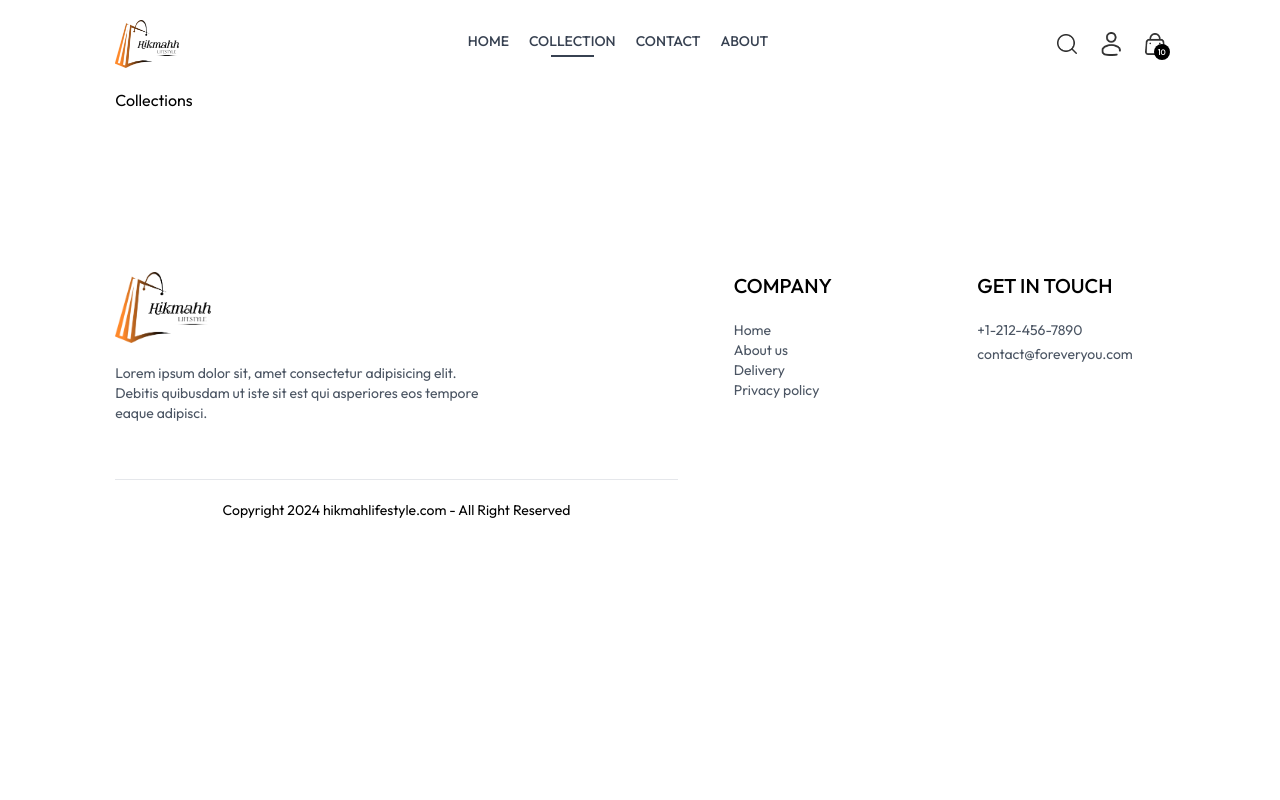
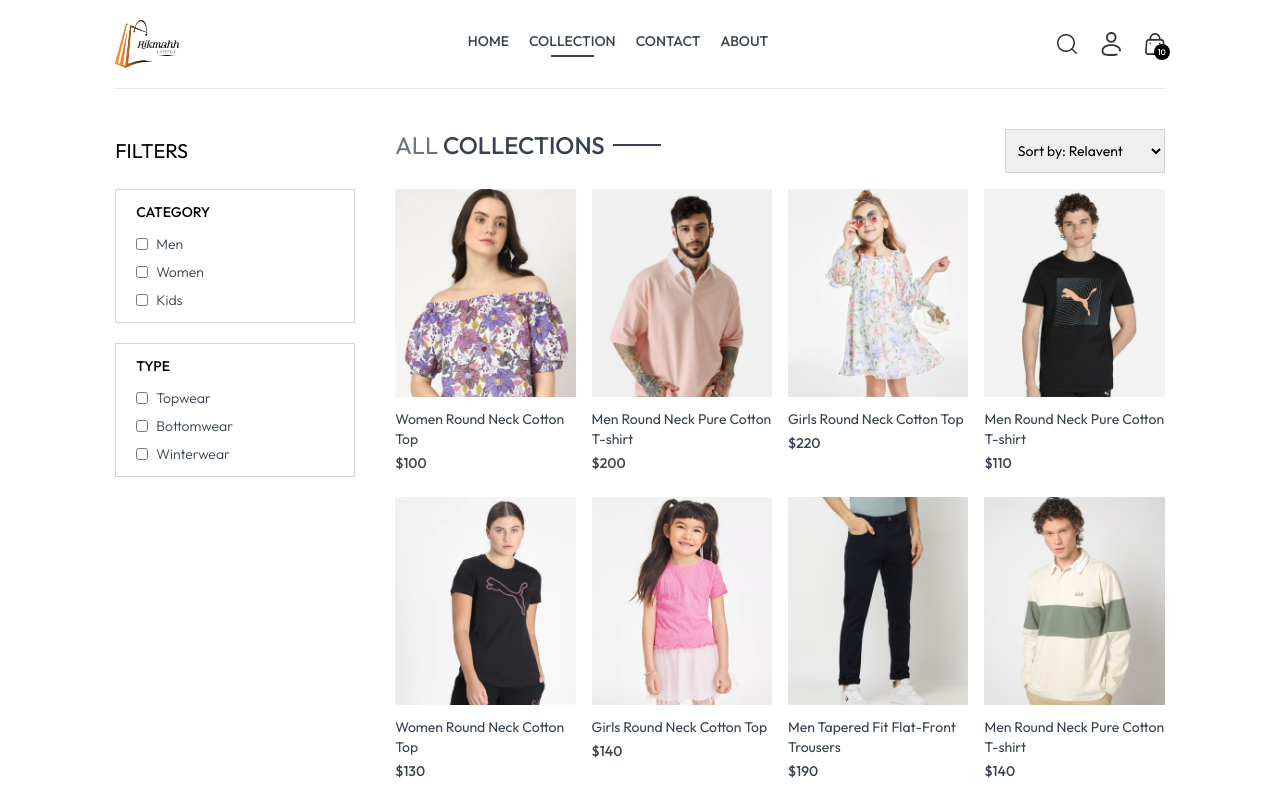
Before and after one commit to syfulislamsani/e-com-front, a React (Vite) app: page /collection in a window 1280 px wide. Shown: the top 800 px of the page. Built offline with nearby package versions, Linux system fonts and the light colour scheme.

Commit message:
added collections page

```diff
--- a/src/components/Footer.jsx
+++ b/src/components/Footer.jsx
@@ -26,7 +26,7 @@
           <li>contact@foreveryou.com</li>
         </ul>
       </div>
-      <div>
+      <div className='col-span-3'>
         <hr />
         <p className='py-5 text-sm text-center'>Copyright 2024 hikmahlifestyle.com - All Right Reserved</p>
       </div>
--- a/src/pages/Collections/Collections.jsx
+++ b/src/pages/Collections/Collections.jsx
@@ -1,7 +1,135 @@
-import React from "react";
+import React, { useContext, useEffect, useState } from "react";
+import {ShopContext} from '../../context/ShopContext';
+import {assets} from '../../assets/assets';
+import Title from '../../components/Title';
+import ProductItem from '../../components/ProductItem';
+import { use } from "react";
 
 const Collections = () => {
-  return <div>Collections</div>;
+
+  const { products } = useContext(ShopContext);
+  const [ showFilter, setShowFilter] = useState(false);
+  const [filterProducts, setFilterProducts] = useState([]);
+  const [category, setCategory] = useState([]);
+  const [subCategory, setSubCategory] = useState([]);
+  const [sortType, setSortType] = useState('relavent');
+
+  const toggleCategory = (e) => {
+    if(category.includes(e.target.value)){
+      setCategory(prev=> prev.filter(item => item !== e.target.value));
+    }
+    else{
+      setCategory(prev=> [...prev, e.target.value]);
+    }
+  }
+
+  const toggleSubCategory = (e) => {
+    if(subCategory.includes(e.target.value)){
+      setSubCategory(prev=> prev.filter(item => item !== e.target.value));
+    }
+    else{
+      setSubCategory(prev=> [...prev, e.target.value]);
+    }
+  }
+
+  const applyFilter = () => {
+    let productsCopy = products.slice();
+
+    if(category.length > 0){
+      productsCopy = productsCopy.filter(item => category.includes(item.category));
+    };
+
+    if(subCategory.length > 0){
+      productsCopy = productsCopy.filter(item => subCategory.includes(item.subCategory));
+    };
+
+    setFilterProducts(productsCopy);
+  };
+
+  const sortProduct = () => {
+    let fpCopy = filterProducts.slice();
+
+    switch (sortType){
+      case 'low-high':
+        setFilterProducts(fpCopy.sort((a, b) => a.price - b.price));
+        break;
+      case 'high-low':
+        setFilterProducts(fpCopy.sort((a, b) => b.price - a.price));
+        break;
+      default:
+        applyFilter();
+        break;
+    }
+  }
+
+  useEffect(() => {
+    applyFilter();
+  }, [category, subCategory]);
+  useEffect(() => {
+    sortProduct();
+  }, [sortType]);
+
+  return (
+    <div className="flex flex-col sm:flex-row gap-1 sm:gap-10 pt-10 border-t">
+      {/* filter */}
+      <div className="min-w-60">
+        <p onClick={()=>setShowFilter(!showFilter)} className="my-2 text-xl flex item-center cursor-pointer gap-2">FILTERS
+          <img className={`my-auto h-3 sm:hidden ${showFilter ? 'rotate-90' : ''}`} src={assets.dropdown_icon} alt="" />
+        </p>
+        {/* category filter */}
+        <div className={`border border-gray-300 pl-5 py-3 mt-6 ${showFilter ? '' : 'hidden'}  sm:block`}>
+          <p className="mb-3 text-sm font-medium">CATEGORY</p>
+          <div className="flex flex-col gap-2 text-sm font-light text-gray-700">
+            <p className="flex gap-2">
+              <input className="w-3" type="checkbox" value={'Men'} onChange={toggleCategory}/> Men
+            </p>
+            <p className="flex gap-2">
+              <input className="w-3" type="checkbox" value={'Women'} onChange={toggleCategory}/> Women
+            </p>
+            <p className="flex gap-2">
+              <input className="w-3" type="checkbox" value={'Kids'} onChange={toggleCategory}/> Kids
+            </p>
+          </div>
+        </div>
+        {/* subcategory filter */}
+        <div className={`border border-gray-300 pl-5 py-3 my-5 ${showFilter ? '' : 'hidden'}  sm:block`}>
+          <p className="mb-3 text-sm font-medium">TYPE</p>
+          <div className="flex flex-col gap-2 text-sm font-light text-gray-700">
+            <p className="flex gap-2">
+              <input className="w-3" type="checkbox" value={'Topwear'}  onChange={toggleSubCategory}/> Topwear
+            </p>
+            <p className="flex gap-2">
+              <input className="w-3" type="checkbox" value={'Bottomwear'} onChange={toggleSubCategory}/> Bottomwear
+            </p>
+            <p className="flex gap-2">
+              <input className="w-3" type="checkbox" value={'winterwear'} onChange={toggleSubCategory}/> Winterwear
+            </p>
+          </div>
+        </div>
+      </div>
+
+      {/* right side */}
+      <div className="flex-1">
+        <div className="flex justify-between text-base sm:text-2xl mb-4">
+          <Title text1={'ALL'} text2={'COLLECTIONS'}/>
+          {/* product sort */}
+          <select onChange={(e)=>setSortType(e.target.value)} className="border border-gray-300 text-sm px-2">
+            <option value="relavent">Sort by: Relavent</option>
+            <option value="low-high">Sort by: Low to high</option>
+            <option value="high-low">Sort by: High to low</option>
+          </select>
+        </div>
+        {/* Map Products */}
+        <div className="grid grid-cols-2 md:grid-cols-3 lg:grid-cols-4 gap-4 gap-y-6">
+          {
+            filterProducts.map((item, index) => (
+              <ProductItem key={index} name={item.name} id={item._id} price={item.price} image={item.image}/>
+            ))
+          }
+        </div>
+      </div>
+    </div>
+  );
 };
 
 export default Collections;
```
